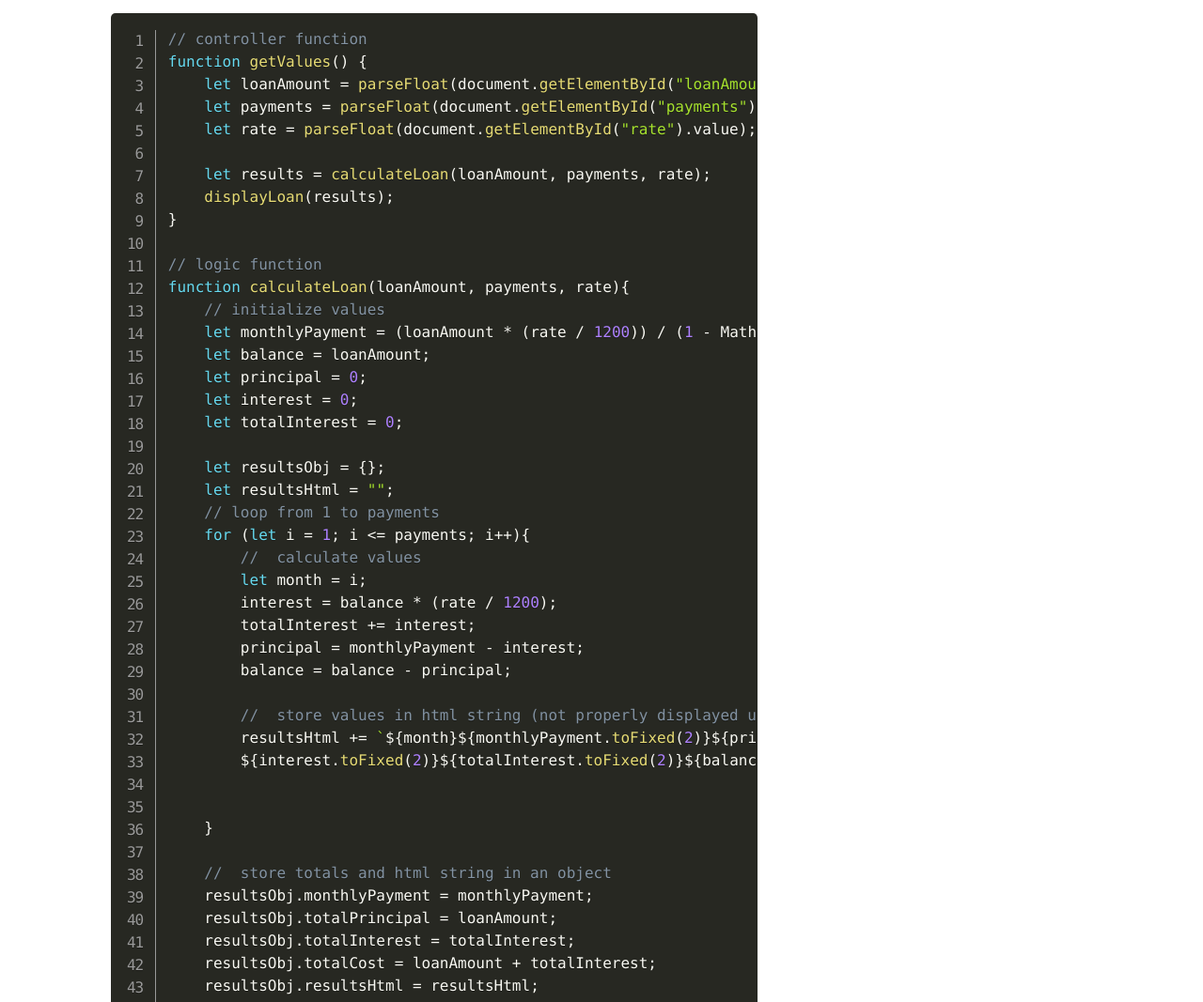
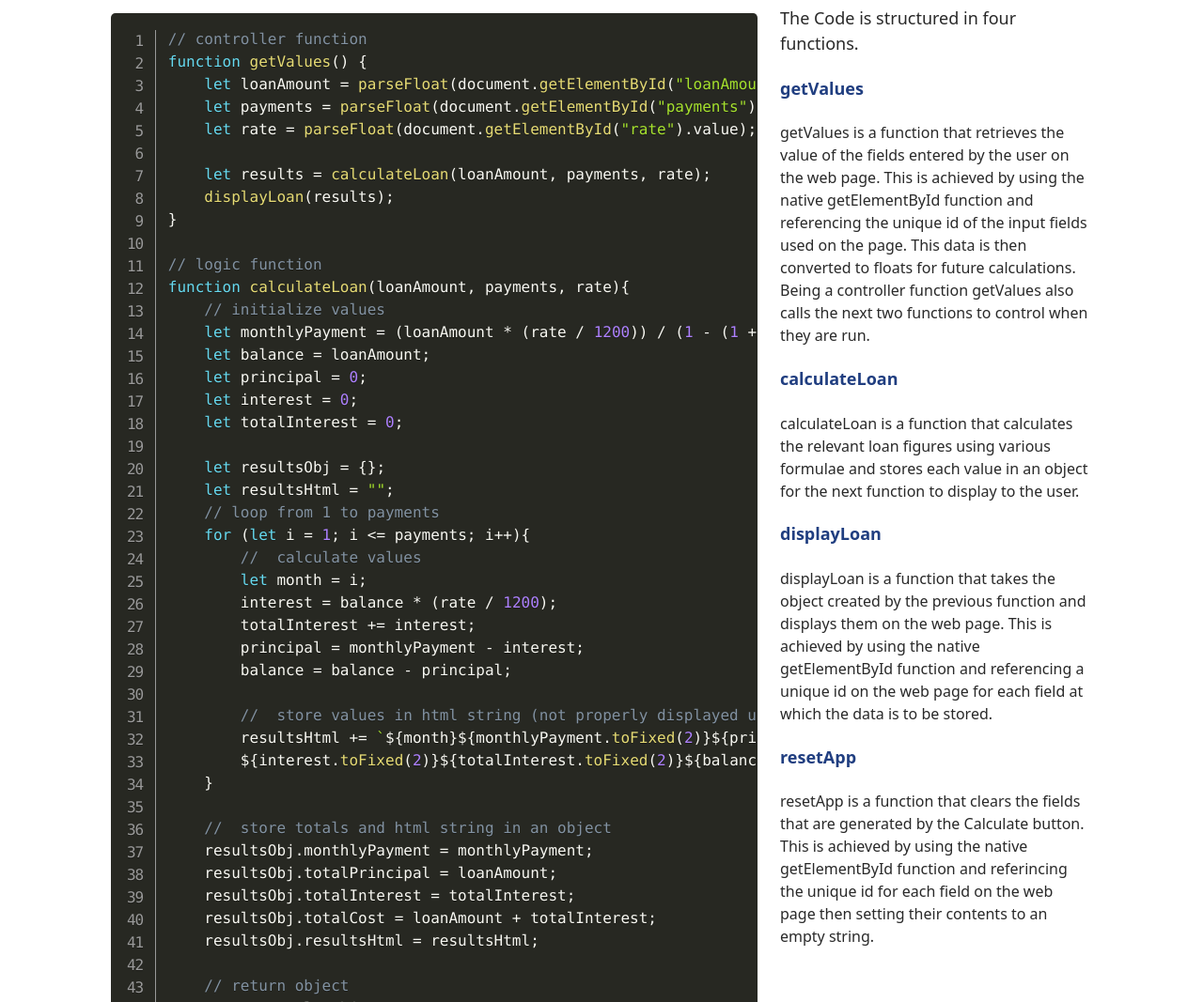
Before and after one commit to heaganhenry/LoanShark, a plain HTML site: page code.html in a window 1280 px wide. Shown: the part 160-1227 px from the top of the page at 94% size. Drawn offline with nearby package versions, Linux system fonts and the light colour scheme.

Commit message:
Complete app

```diff
--- a/code.html
+++ b/code.html
@@ -88,7 +88,7 @@
 								// logic function
 								function calculateLoan(loanAmount, payments, rate){
 									// initialize values
-									let monthlyPayment = (loanAmount * (rate / 1200)) / (1 - Math.pow(1 + (rate / 1200), -payments));
+									let monthlyPayment = (loanAmount * (rate / 1200)) / (1 - (1 + (rate / 1200)) ** -payments);
 									let balance = loanAmount;
 									let principal = 0;
 									let interest = 0;
@@ -108,8 +108,6 @@
 										//  store values in html string (not properly displayed using prism, see source)
 										resultsHtml += `<tr><td>${month}</td><td>${monthlyPayment.toFixed(2)}</td><td>${principal.toFixed(2)}</td>
 										<td>${interest.toFixed(2)}</td><td>${totalInterest.toFixed(2)}</td><td>${balance.toFixed(2)}</td></tr>`;
-
-
 									}
 
 									//  store totals and html string in an object
@@ -138,14 +136,50 @@
 									document.getElementById("totalInterest").innerHTML = `$${resultsObj.totalInterest.toFixed(2)}`;
 									document.getElementById("totalCost").innerHTML = `$${resultsObj.totalCost.toFixed(2)}`;
 								}
+
+								function resetApp() {
+									// clear fields
+									document.getElementById("monthlyPayment").innerHTML = "";
+									document.getElementById("totalPrincipal").innerHTML = "";
+									document.getElementById("totalInterest").innerHTML = "";
+									document.getElementById("totalCost").innerHTML = "";
+									document.getElementById("tableBody").innerHTML = "";
+
+									// reset defaults
+									document.getElementById("loanAmount").innerHTML = "15000";
+									document.getElementById("payments").innerHTML = "60";
+									document.getElementById("rate").innerHTML = "3";
+								}
                             </code>
                         </pre>
 					</div>
 					<div class="col-lg-4">
-						<p class="invisible" style="font-size: large">The Code is structured in one function.</p>
-						<span class="h4 invisible" style="font-size: large">Hello World</span>
-						<p class="invisible">
-							helloWorld is a function that displays an alert with a message of "Hello World".
+						<p style="font-size: large">The Code is structured in four functions.</p>
+						<span class="h4" style="font-size: large">getValues</span>
+						<p>
+							getValues is a function that retrieves the value of the fields entered by the user on the
+							web page. This is achieved by using the native getElementById function and referencing the
+							unique id of the input fields used on the page. This data is then converted to floats for
+							future calculations. Being a controller function getValues also calls the next two functions
+							to control when they are run.
+						</p>
+						<span class="h4" style="font-size: large">calculateLoan</span>
+						<p>
+							calculateLoan is a function that calculates the relevant loan figures using various formulae
+							and stores each value in an object for the next function to display to the user.
+						</p>
+						<span class="h4" style="font-size: large">displayLoan</span>
+						<p>
+							displayLoan is a function that takes the object created by the previous function and
+							displays them on the web page. This is achieved by using the native getElementById function
+							and referencing a unique id on the web page for each field at which the data is to be
+							stored.
+						</p>
+						<span class="h4" style="font-size: large">resetApp</span>
+						<p>
+							resetApp is a function that clears the fields that are generated by the Calculate button.
+							This is achieved by using the native getElementById function and referincing the unique id
+							for each field on the web page then setting their contents to an empty string.
 						</p>
 					</div>
 				</div>
```
Also changed, not shown: app.html (+10 -6 lines), js/site.js (+15 -3 lines).
